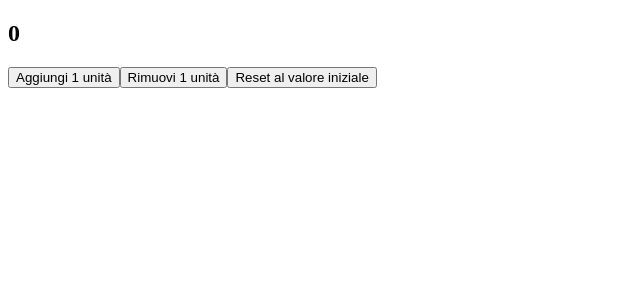
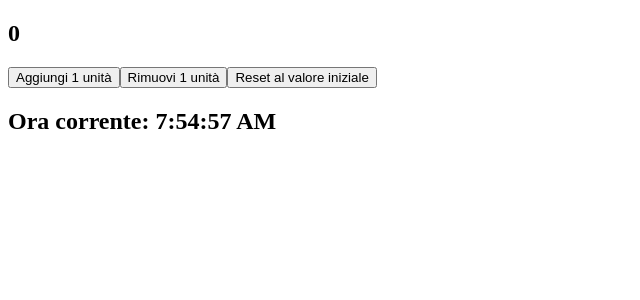
Before and after one commit to ilVicDeGiorgio/Esercizi-React, a React (Vite) app in the folder Event/: page / in a window 1280 px wide. Shown: the top 300 px of the page, without its empty margins (0-640 px from the left). Built offline with nearby package versions, Linux system fonts and the light colour scheme.

Commit message:
Aggiunto esercizio: useEffect2

```diff
--- a/Event/src/App.jsx
+++ b/Event/src/App.jsx
@@ -4,11 +4,13 @@
 // import Welcome from './Welcome'
 // import Age from "./Age"
 import Counter from "./Counter"
+import Clock from "./Clock"
 
 function App() {
   return (
     <>
       <Counter initialValue={0} incrementValue={1}></Counter>
+      <Clock></Clock>
     </>
   )
 }
--- /dev/null
+++ b/Event/src/Clock.jsx
@@ -0,0 +1,17 @@
+import { useState, useEffect } from 'react'
+
+export default function Clock() {
+    const [time, setTime] = useState(new Date());
+
+    useEffect(() => {
+        const intervalId = setInterval(() => {
+            setTime(new Date());
+        }, 1000);
+
+        return () => clearInterval(intervalId);
+    }, []);
+
+    return (
+        <h2>Ora corrente: {time.toLocaleTimeString()}</h2>
+    );
+}
--- a/Event/src/Counter.jsx
+++ b/Event/src/Counter.jsx
@@ -1,7 +1,12 @@
-import { useState } from 'react'
+import { useState, useEffect } from 'react'
 import CounterDisplay from './CounterDisplay'
 function Counter({ initialValue, incrementValue }) {
     const [counter, setCounter] = useState(initialValue)
+
+    useEffect(() => {
+        console.log(`Il valore del contatore ora è: ${counter}`)
+    }, [counter])
+
     const handleClickAdd = () => {
         setCounter(counter + incrementValue)
     }
@@ -11,7 +16,7 @@ function Counter({ initialValue, incrementValue }) {
     }
 
     const handleClickReset = () => {
-        setCounter(counter === initialValue)
+        setCounter(counter == initialValue)
     }
     return (
         <>
```
Also changed, not shown: 2 other files (tests, documents, lock files or other folders).
